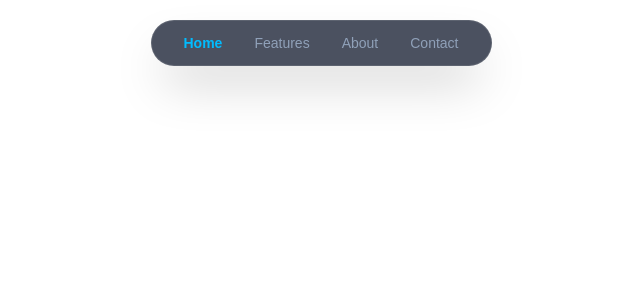
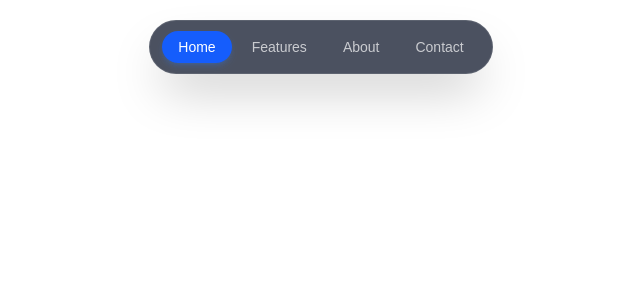
Before and after one commit to cipherWizard31/ezra-yidnekachew, a Next.js app: page / in a window 1280 px wide. Shown: the top 300 px of the page, without its empty margins (319-959 px from the left). Built offline with nearby package versions, Linux system fonts and the light colour scheme; a web font is replaced by a local one.

Commit message:
padding fix

```diff
--- a/app/components/Navbar/page.tsx
+++ b/app/components/Navbar/page.tsx
@@ -14,10 +14,9 @@ export default function Navbar() {
   const [activeSection, setActiveSection] = useState('home');
 
   useEffect(() => {
-    // Track scroll position to update active nav link
     const handleScroll = () => {
       const sections = navItems.map((item) => item.href.substring(1));
-      const scrollPosition = window.scrollY + 200; // Offset for sticky header
+      const scrollPosition = window.scrollY + 200;
 
       for (const section of sections) {
         const element = document.getElementById(section);
@@ -34,17 +33,15 @@ export default function Navbar() {
     };
 
     window.addEventListener('scroll', handleScroll);
-    handleScroll(); // Initial check
+    handleScroll();
 
     return () => window.removeEventListener('scroll', handleScroll);
   }, []);
 
   return (
     <div className="fixed top-5 inset-x-0 z-50 flex justify-center px-4">
-      {/* Centered container */}
-      <nav className="flex items-center justify-center px-8 py-3 rounded-full bg-slate-900/75 backdrop-blur-md border border-white/10 shadow-2xl transition-all">
-        {/* Centered Nav Links */}
-        <ul className="flex items-center gap-8 text-sm font-medium">
+      <nav className="flex items-center justify-center px-3 py-2 rounded-full bg-slate-900/75 backdrop-blur-md border border-white/10 shadow-2xl">
+        <ul className="flex items-center gap-1 text-sm font-medium py-2">
           {navItems.map((item) => {
             const sectionId = item.href.substring(1);
             const isActive = activeSection === sectionId;
@@ -53,10 +50,10 @@ export default function Navbar() {
               <li key={item.href}>
                 <Link
                   href={item.href}
-                  className={`transition-colors duration-200 ${
+                  className={`px-4 py-2 rounded-full text-white transition-all duration-300 ${
                     isActive
-                      ? 'text-sky-400 font-semibold'
-                      : 'text-slate-400 hover:text-white'
+                      ? 'bg-blue-600 shadow-md shadow-blue-500/20'
+                      : 'hover:bg-white/10 opacity-70 hover:opacity-100'
                   }`}
                 >
                   {item.label}
--- a/package.json
+++ b/package.json
@@ -14,6 +14,7 @@
     "@tabler/icons-react": "^3.45.0",
     "class-variance-authority": "^0.7.1",
     "clsx": "^2.1.1",
+    "framer-motion": "^12.42.2",
     "lucide-react": "^1.26.0",
     "motion": "^12.42.2",
     "next": "16.2.11",
```
Also changed, not shown: 1 other file (tests, documents, lock files or other folders).
